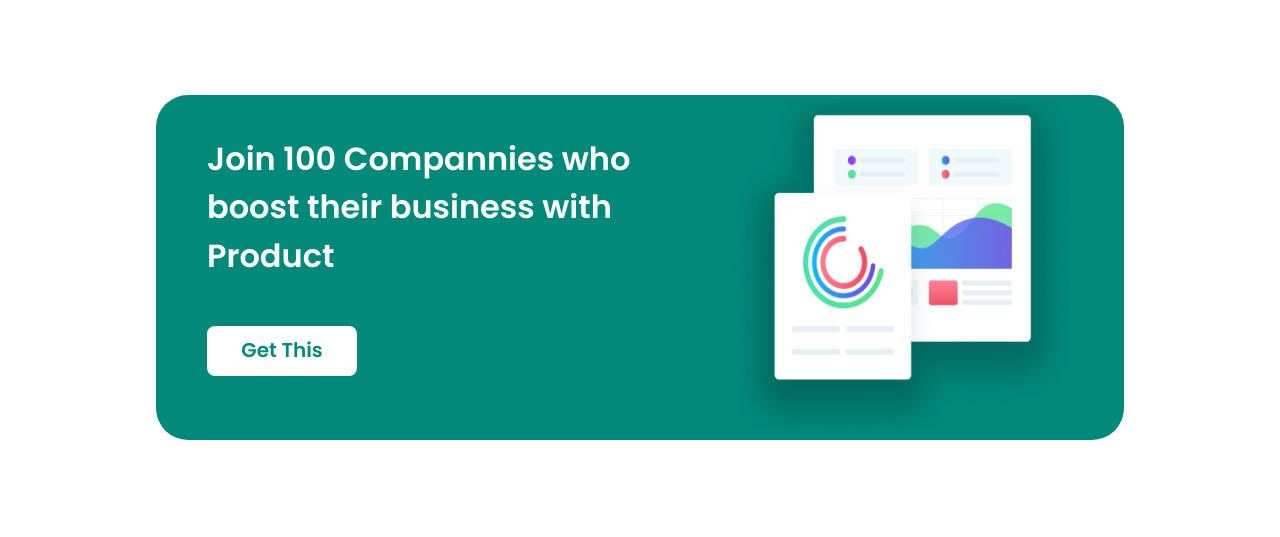
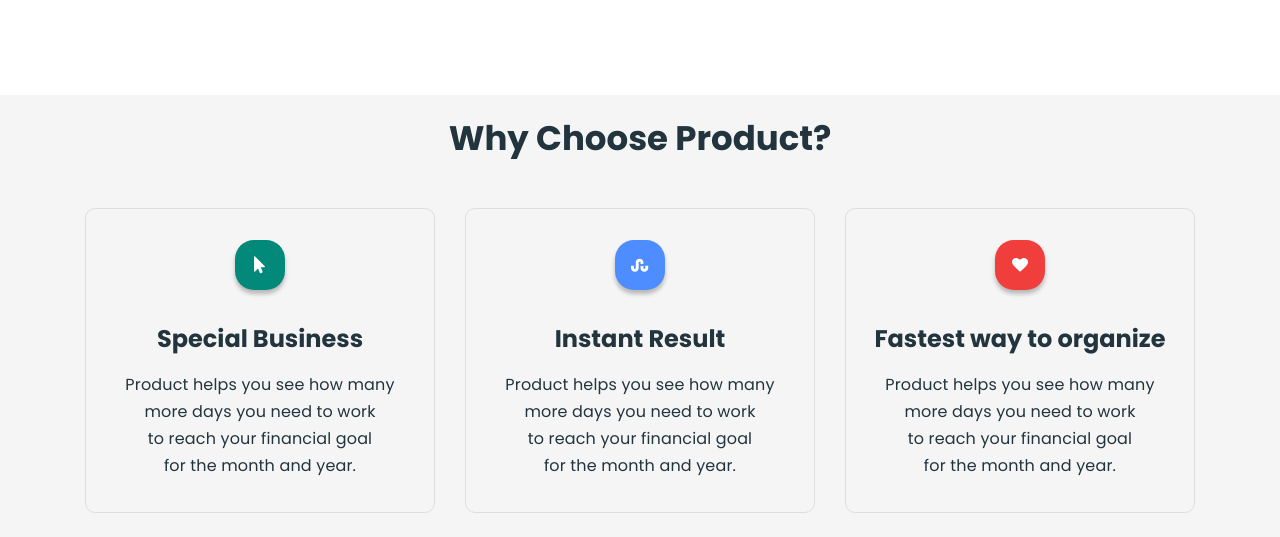
Before and after one commit to Mykhailenko-Oleksandr/business-promotion, a website built with Vite: page src/customer.html in a window 1280 px wide. Shown: the part 348-885 px from the top of the page. Built offline with nearby package versions, Linux system fonts and the light colour scheme.

Commit message:
add choose section

```diff
--- a/src/css/container.css
+++ b/src/css/container.css
@@ -5,8 +5,20 @@
   margin: 0 auto;
 }
 
+.clients .container,
+.choose .container {
+  padding-right: 13px;
+  padding-left: 13px;
+}
+
 @media screen and (min-width: 1150px) {
   .container {
     max-width: 1150px;
   }
+
+  .clients .container,
+  .choose .container {
+    padding-right: 20px;
+    padding-left: 20px;
+  }
 }
--- a/src/css/customer.css
+++ b/src/css/customer.css
@@ -7,6 +7,7 @@
 /* Sections style */
 @import url('./customer/header.css');
 @import url('./customer/clients.css');
+@import url('./customer/choose.css');
 @import url('./customer/work.css');
 @import url('./customer/join.css');
 @import url('./customer/footer.css');
--- /dev/null
+++ b/src/css/customer/choose.css
@@ -0,0 +1,94 @@
+.choose {
+  background-color: #f5f5f5;
+  padding-top: 24px;
+  padding-bottom: 61px;
+}
+
+.choose-title {
+  font-weight: 700;
+  font-size: 32px;
+  text-align: center;
+  color: #22343d;
+  margin-bottom: 50px;
+}
+
+.choose-list {
+  display: flex;
+  flex-wrap: wrap;
+  align-items: center;
+  justify-content: center;
+  gap: 32px;
+}
+
+.choose-item {
+  padding-top: 31px;
+  padding-bottom: 33px;
+  border: 1px solid #dedede;
+  border-radius: 10px;
+  width: 350px;
+}
+
+.choose-wrap-icon {
+  display: flex;
+  align-items: center;
+  justify-content: center;
+  border-radius: 19px;
+  width: 50px;
+  height: 50px;
+  box-shadow: 0 4px 4px 0 rgba(0, 0, 0, 0.25);
+  margin: 0 auto;
+  margin-bottom: 32px;
+}
+
+.choose-item:nth-child(1) .choose-wrap-icon {
+  background-color: #02897a;
+}
+
+.choose-item:nth-child(2) .choose-wrap-icon {
+  background-color: #4d8dff;
+}
+
+.choose-item:nth-child(3) .choose-wrap-icon {
+  background-color: #f03e3d;
+}
+
+.choose-icon {
+  fill: #fff;
+}
+
+.choose-subtitle {
+  font-weight: 700;
+  font-size: 24px;
+  line-height: 1.38;
+  letter-spacing: 0em;
+  text-align: center;
+  color: #22343d;
+  margin-bottom: 16px;
+}
+
+.choose-text {
+  line-height: 1.69;
+  letter-spacing: 0.01em;
+  text-align: center;
+  color: #22343d;
+  max-width: 275px;
+  margin: 0 auto;
+}
+
+@media screen and (min-width: 1150px) {
+  .choose {
+    padding-bottom: 68px;
+  }
+
+  .choose-title {
+    font-size: 34px;
+  }
+
+  .choose-list {
+    gap: 30px;
+  }
+
+  .choose-item {
+    flex-basis: calc((100% - 60px) / 3);
+  }
+}
--- a/src/customer.html
+++ b/src/customer.html
@@ -24,6 +24,7 @@
     <load src="./partials/customer/header.html" />
     <main>
       <load src="./partials/customer/clients.html" />
+      <load src="./partials/customer/choose.html" />
       <load src="./partials/customer/work.html" />
       <load src="./partials/customer/join.html" />
     </main>
--- /dev/null
+++ b/src/partials/customer/choose.html
@@ -0,0 +1,46 @@
+<section class="choose">
+  <div class="container">
+    <h3 class="choose-title">Why Choose Product?</h3>
+    <ul class="choose-list">
+      <li class="choose-item">
+        <div class="choose-wrap-icon">
+          <svg class="choose-icon" width="12" height="18">
+            <use href="../img/icons.svg#icon-icon-1"></use>
+          </svg>
+        </div>
+        <h3 class="choose-subtitle">Special Business</h3>
+        <p class="choose-text">
+          Product helps you see how many more days you need to work <br />
+          to reach your financial goal <br />
+          for the month and year.
+        </p>
+      </li>
+      <li class="choose-item">
+        <div class="choose-wrap-icon">
+          <svg class="choose-icon" width="18" height="18">
+            <use href="../img/icons.svg#icon-icon-2"></use>
+          </svg>
+        </div>
+        <h3 class="choose-subtitle">Instant Result</h3>
+        <p class="choose-text">
+          Product helps you see how many more days you need to work <br />
+          to reach your financial goal <br />
+          for the month and year.
+        </p>
+      </li>
+      <li class="choose-item">
+        <div class="choose-wrap-icon">
+          <svg class="choose-icon" width="16" height="18">
+            <use href="../img/icons.svg#icon-icon-3"></use>
+          </svg>
+        </div>
+        <h3 class="choose-subtitle">Fastest way to organize</h3>
+        <p class="choose-text">
+          Product helps you see how many more days you need to work <br />
+          to reach your financial goal <br />
+          for the month and year.
+        </p>
+      </li>
+    </ul>
+  </div>
+</section>
```
